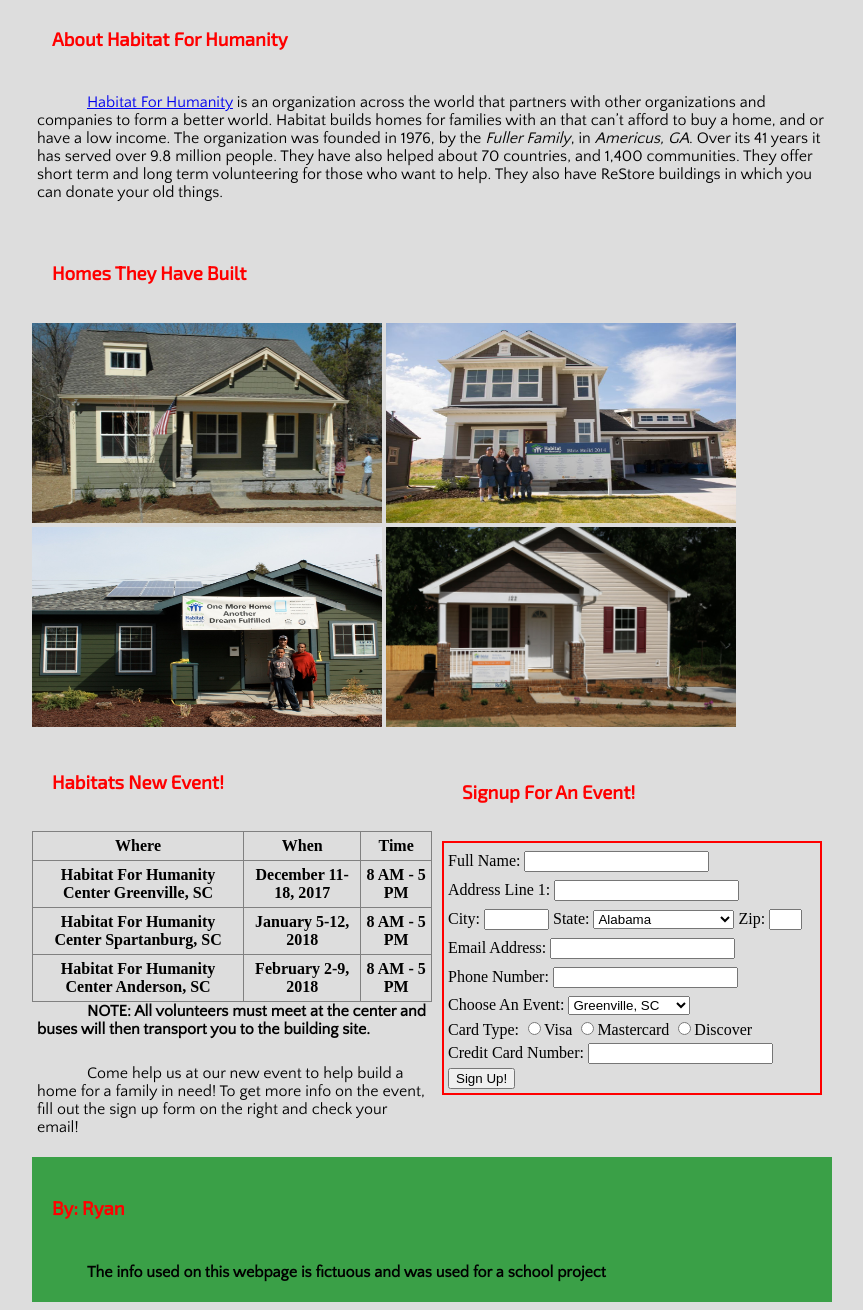
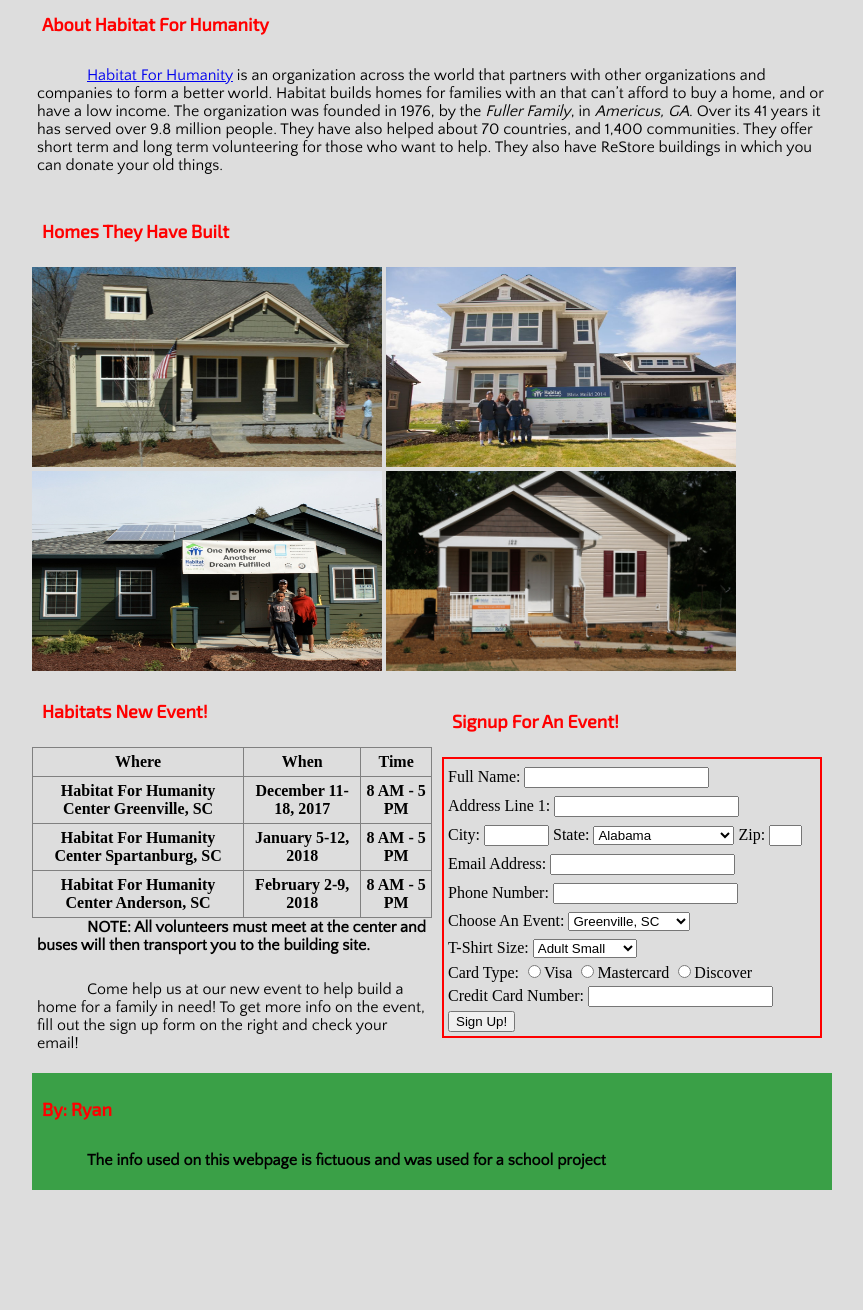
Before and after one commit to rjgithub02/charity-event-project, a plain HTML site: page index.html in a window 1280 px wide. Shown: the part 340-1650 px from the top of the page, without its empty margins (208-1071 px from the left). After the commit the page ends 1538 px from the top, so only its background shows below. Drawn offline with Linux system fonts and the light colour scheme.

Commit message:
Add files via upload

```diff
--- a/index.html
+++ b/index.html
@@ -21,7 +21,7 @@
         <div class="hero-image">
          </div>
 
-      <h3>About Habitat For Humanity</h3>
+      <h2>About Habitat For Humanity</h2>
       <p><a href="https://www.habitat.org/">Habitat For Humanity</a> is an organization across the world that partners with other organizations and companies to
       form a better world. Habitat builds homes for families with an that can’t afford to buy a home, and or have a low income.
       The organization was founded in 1976, by the <i>Fuller Family</i>, in <i>Americus, GA</i>. Over its 41 years it has served over
@@ -30,7 +30,7 @@
     </section>
 
     <section id="homes">
-      <h3>Homes They Have Built</h3>
+      <h2>Homes They Have Built</h2>
         <img class="homes" src="Img/Home_one.jpg" alt="Tennessee, USA">
         <img class="homes" src="Img/Home_two.jpg" alt="Utah, USA">
         <img class="homes" src="Img/Home_three.jpg" alt="House">
@@ -38,7 +38,7 @@
     </section>
 
     <section id="about">
-      <h3>Habitats New Event!</h3>
+      <h2>Habitats New Event!</h2>
       <table border="collapse" align="right">
         <tr>
           <th>Where</th>
@@ -66,7 +66,7 @@
     </section>
 
     <section id="signup">
-        <h3>Signup For An Event!</h3>
+        <h2>Signup For An Event!</h2>
       <form action="thank_you.html" method="post">
         <label for="name">Full Name: </label>
         <input id="name" type="text" name="Name">
@@ -154,6 +154,15 @@
          </select>
          <br>
 
+         <label for="shirt">T-Shirt Size: </label>
+         <select id="shirt size" name="T-Shirt Size:">
+           <option value="Adult Small">Adult Small</option>
+           <option value="Spartanburg">Adult Medium</option>
+           <option value="Adult Large">Adult Large</option>
+           <option value="Adult XL">Adult XL</option>
+         </select>
+         <br>
+
          <t>Card Type: </t>
       <input type="radio" name="Card_Type">Visa
       <input type="radio" name="Card_Type">Mastercard
@@ -170,7 +179,7 @@
     </section>
 
     <footer>
-      <h3>By: Ryan</h3>
+      <h2>By: Ryan</h2>
       <p><b>The info used on this webpage is fictuous and was used for a school project</b></p>
     </footer>
 
--- a/main.css
+++ b/main.css
@@ -5,7 +5,7 @@ body {
 div.container {
   background-color: #ffffff;
   display: grid;
-  grid-template-columns: 1fr;
+  grid-template-columns: 2fr 1fr;
   grid-template-areas:
     "header"
     "hero"
@@ -50,20 +50,12 @@ h1 {
 }
 
 h2 {
-  display: block;
-  margin-left: auto;
-  margin-right: auto;
-  color: #000000;
-  font-family: 'Exo 2', sans-serif;
-  padding: 20px;
-}
-
-h3 {
+  font-size: 18px;
   display: block;
   margin-right: auto;
   color: #FF0000;
   font-family: 'Exo 2', sans-serif;
-  padding: 20px;
+  padding: 10px;
 }
 
 h4 {
```
